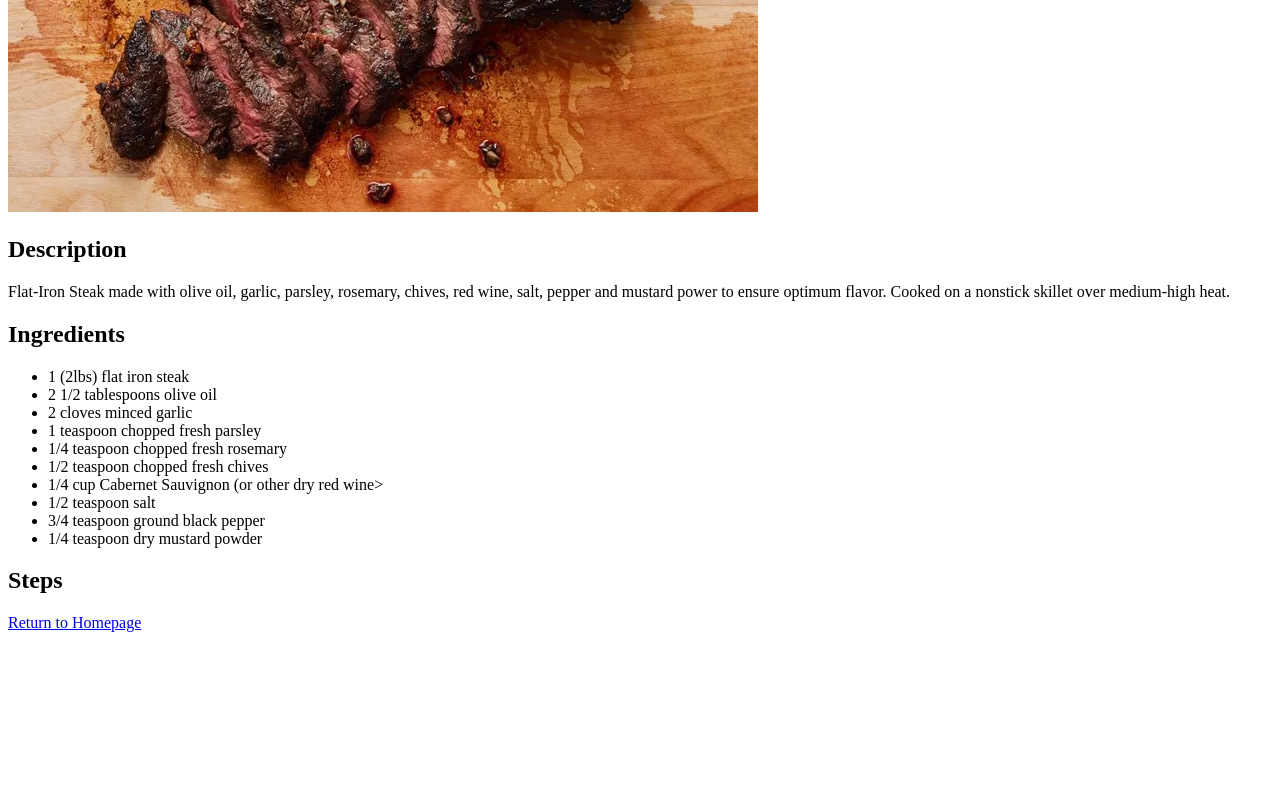
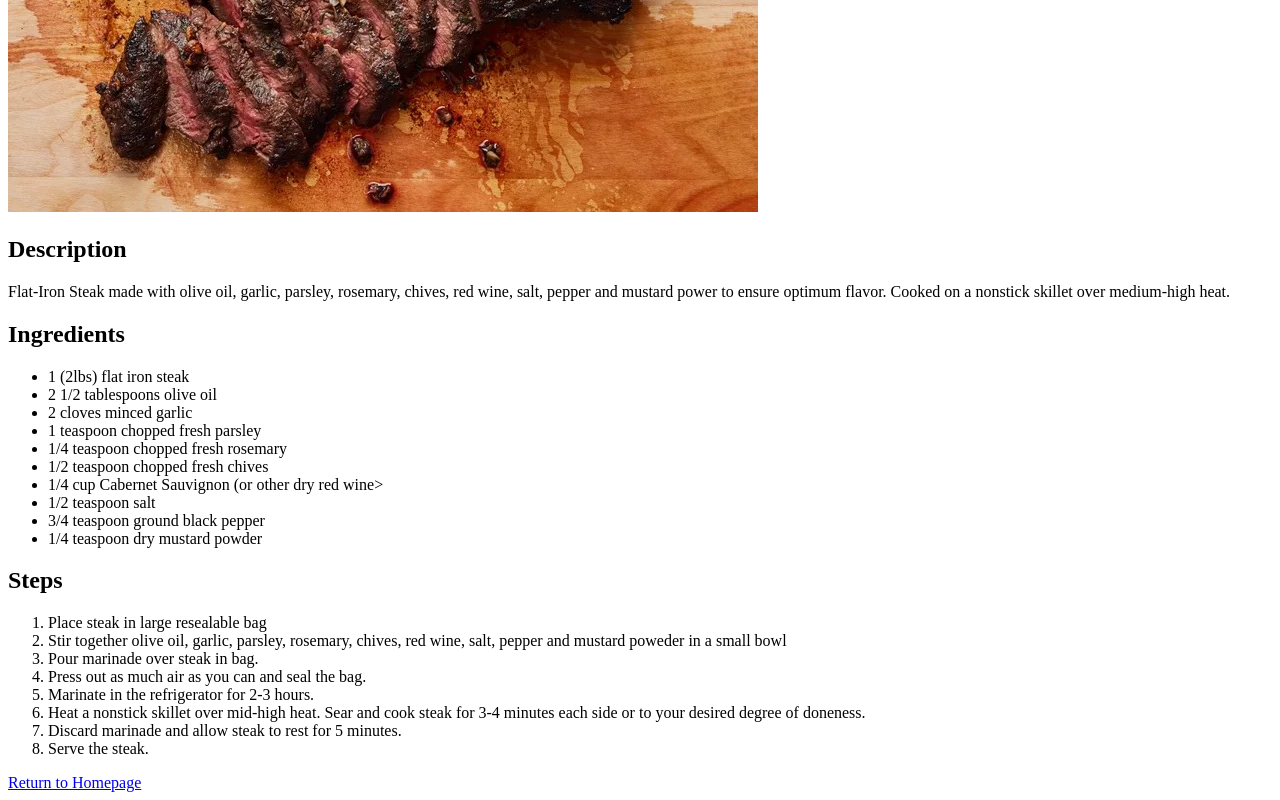
Before and after one commit to thephilosopher13/odin-recipes, a plain HTML site: page recipes/steak.html in a window 1280 px wide. Shown: the part 431-1231 px from the top of the page. Before the commit the page ends 1071 px from the top, so only its background shows below. Drawn offline with Linux system fonts and the light colour scheme.

Commit message:
Complete steak html file

```diff
--- a/recipes/steak.html
+++ b/recipes/steak.html
@@ -25,7 +25,14 @@
                </ul>
             <h2>Steps</h2>
                <ol>
-
+                   <li>Place steak in large resealable bag</li>
+                   <li>Stir together olive oil, garlic, parsley, rosemary, chives, red wine, salt, pepper and mustard poweder in a small bowl</li>
+                   <li>Pour marinade over steak in bag.</li>
+                   <li>Press out as much air as you can and seal the bag.</li>
+                   <li>Marinate in the refrigerator for 2-3 hours.</li>
+                   <li>Heat a nonstick skillet over mid-high heat. Sear and cook steak for 3-4 minutes each side or to your desired degree of doneness.</li>
+                   <li>Discard marinade and allow steak to rest for 5 minutes.</li>
+                   <li>Serve the steak.</li>
                </ol>
             <a href="../index.html">Return to Homepage</a>
     </body>
```
